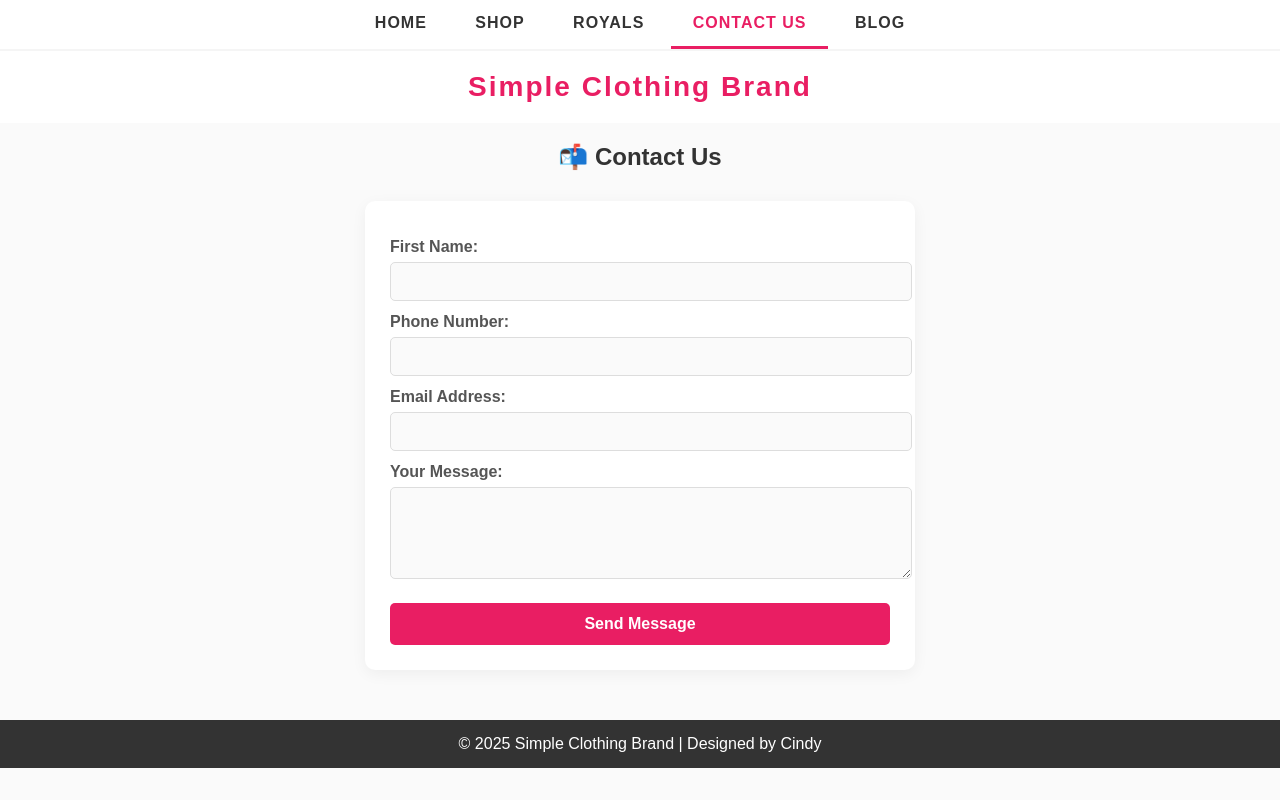
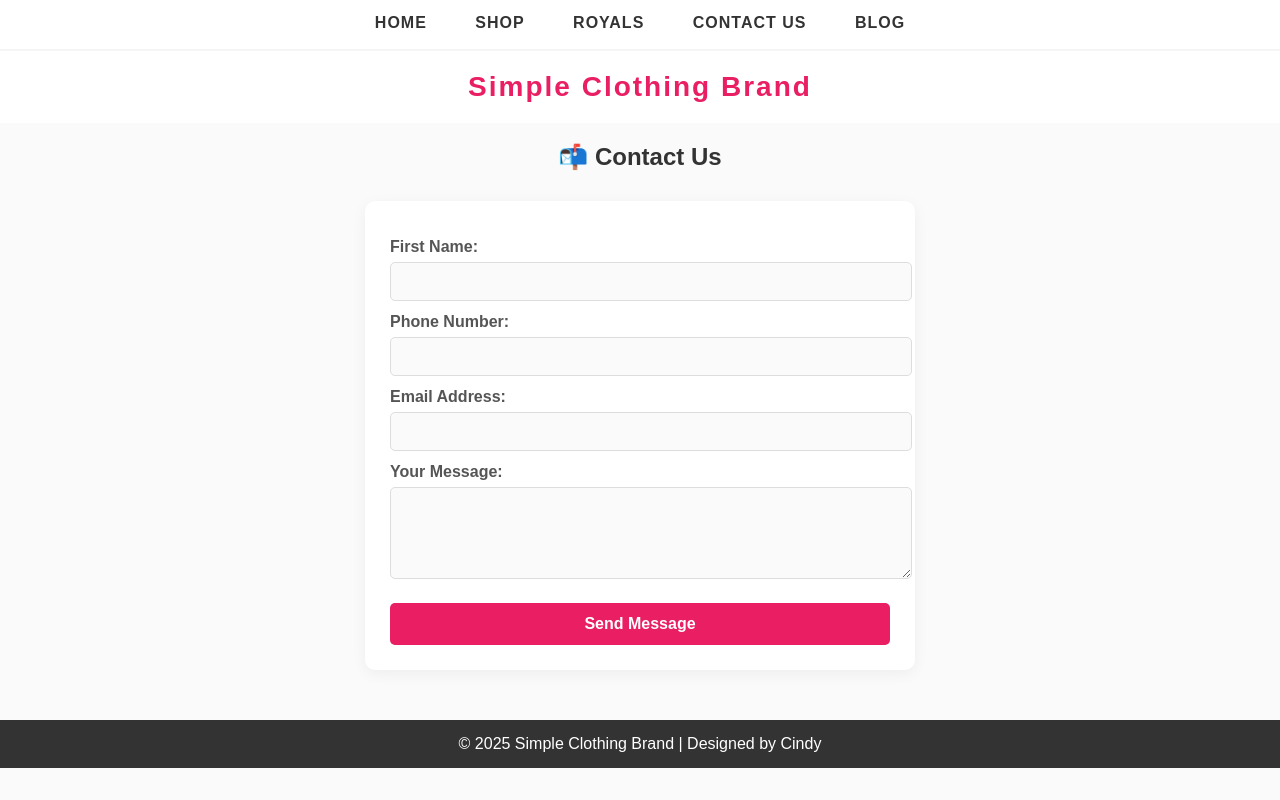
Before and after one commit to cindysidibe841-jpg/cindy-css, a plain HTML site: page contact.html in a window 1280 px wide. Drawn offline with Linux system fonts and the light colour scheme.

Commit message:
Update contact.html

```diff
--- a/contact.html
+++ b/contact.html
@@ -15,7 +15,7 @@
             <li><a href="home.html">Home</a></li>
             <li><a href="shop.html">Shop</a></li>
             <li><a href="royals.html">Royals</a></li>
-            <li><a class="active" href="contact.html">Contact Us</a></li>
+            <li><a href="contact.html">Contact Us</a></li>
             <li><a href="blog.html">Blog</a></li>
         </ul>
     </nav>
```
